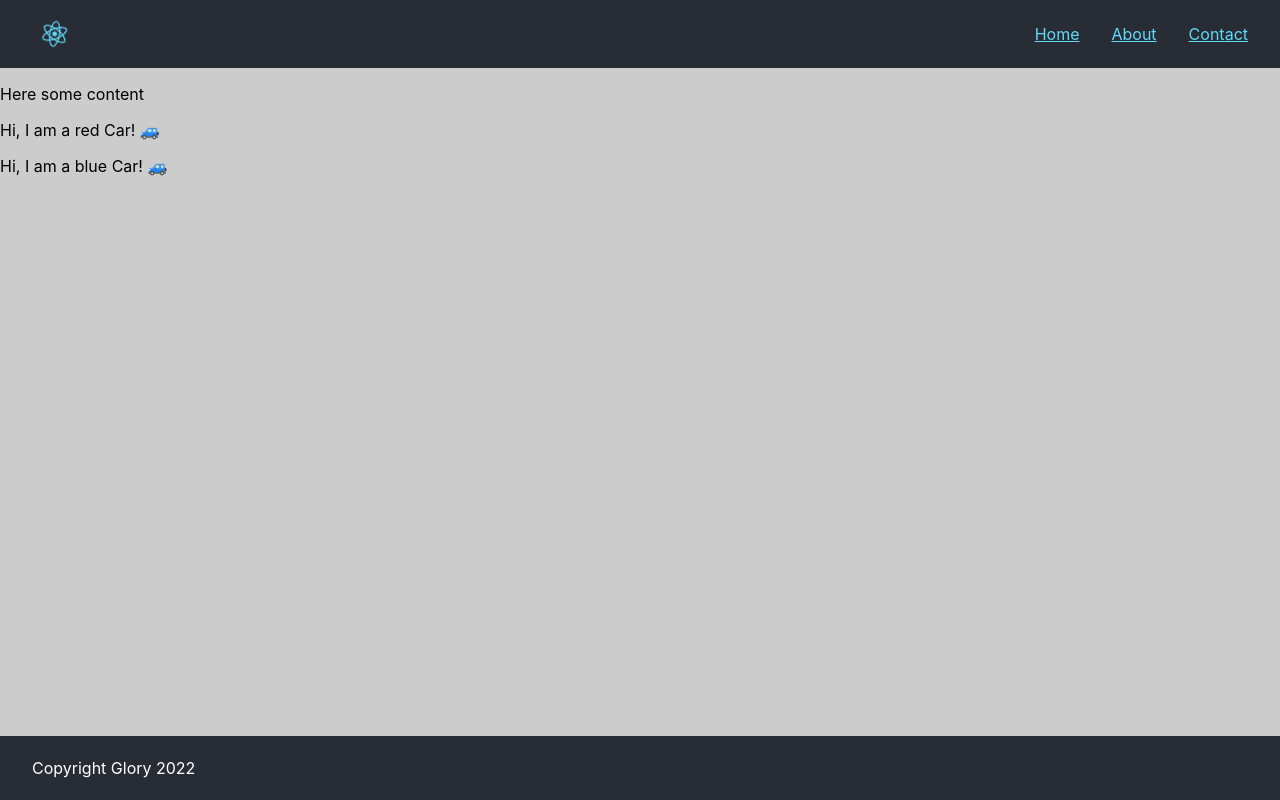
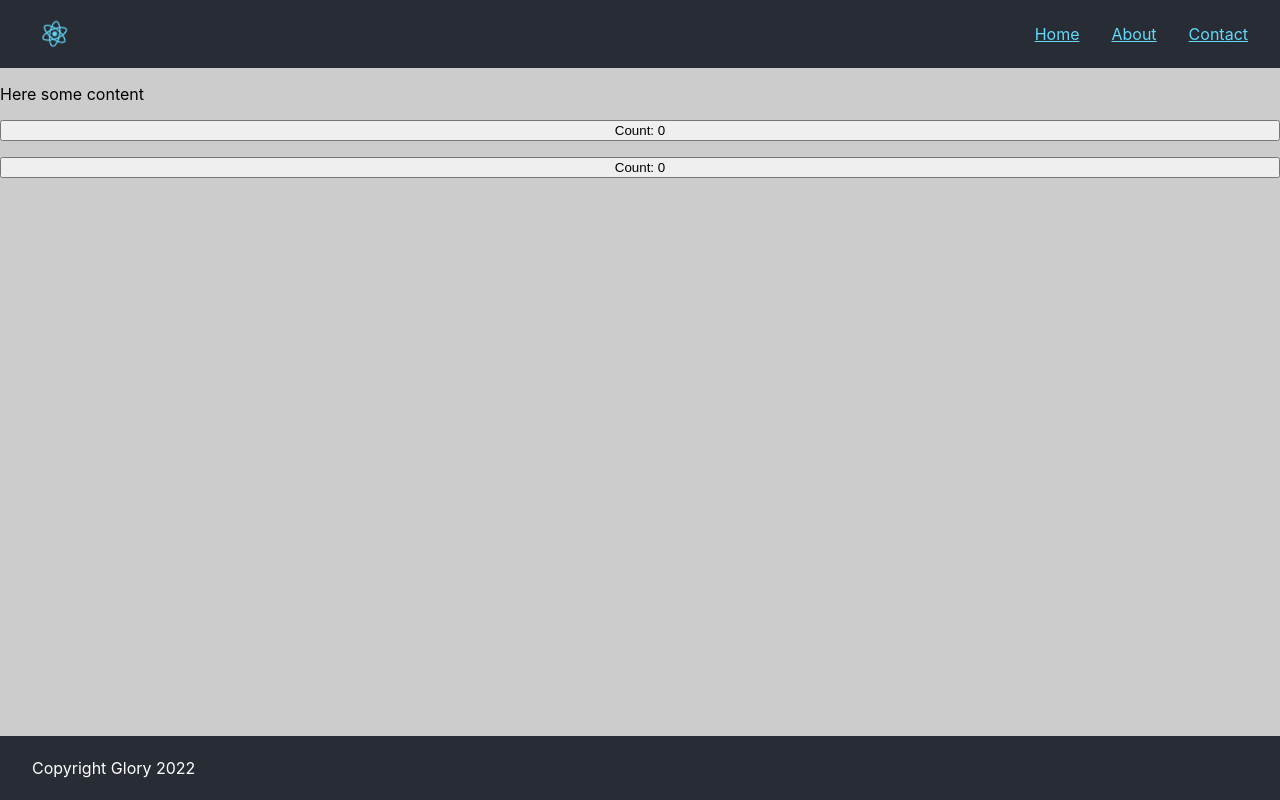
Before and after one commit to paulcpk/react-workshop, a React (Create React App) app in the folder react-component-example/: page / in a window 1280 px wide. Shown: the top 800 px of the page. Built offline with nearby package versions, Linux system fonts and the light colour scheme.

Commit message:
day-1: add posts.json

```diff
--- a/react-component-example/src/ClassBtn.js
+++ b/react-component-example/src/ClassBtn.js
@@ -1,24 +1,32 @@
-import React from 'react'
+import React from "react";
 
 export default class Btn extends React.Component {
   constructor(props) {
-    super(props)
+    super(props);
     this.state = {
       count: 0,
-    }
+    };
+  }
+
+  componentDidMount() {
+    console.log("componentDidMount");
   }
 
   componentDidUpdate() {
+    console.log("componentDidMount");
+
     // state updated
-    console.log('this.state.count', this.state.count);
+    console.log("this.state.count", this.state.count);
   }
 
   render() {
     return (
       <button
         onClick={() => this.setState({ count: this.state.count + 1 })}
-        style={{display: 'block', marginBottom: '1rem'}}
-      >Count: {this.state.count}</button>
-    )
+        style={{ display: "block", marginBottom: "1rem" }}
+      >
+        Count: {this.state.count}
+      </button>
+    );
   }
 }
--- a/react-component-example/src/Content.js
+++ b/react-component-example/src/Content.js
@@ -1,12 +1,16 @@
 import FuncCar from "./FunctionalCar";
 import ClassCar from "./ClassCar";
+import FuncBtn from "./FunctionalBtn";
+import ClassBtn from "./ClassBtn";
 
 function Content() {
   return (
     <>
       <p>Here some content</p>
-      <FuncCar color="red" />
-      <ClassCar color="blue" />
+      {/* <FuncCar color="red" maxSpeed={120} weight={1500} />
+      <ClassCar color="blue" /> */}
+      <FuncBtn />
+      <ClassBtn />
     </>
   );
 }
--- a/react-component-example/src/FunctionalBtn.js
+++ b/react-component-example/src/FunctionalBtn.js
@@ -1,20 +1,21 @@
-import { useEffect, useState } from 'react'
+import { useEffect, useState } from "react";
 
 function Btn() {
-  const [count, setCount] = useState(0)
+  const [count, setCount] = useState(0);
 
   useEffect(() => {
-    console.log('count', count);
-  }, [count])
+    console.log("Functional");
+    console.log("count", count);
+  }, [count]);
 
   return (
     <button
       onClick={() => setCount(count + 1)}
-      style={{ display: 'block', marginBottom: '1rem' }}
+      style={{ display: "block", marginBottom: "1rem" }}
     >
       Count: {count}
     </button>
-  )
+  );
 }
 
-export default Btn
+export default Btn;
--- a/react-component-example/src/FunctionalCar.js
+++ b/react-component-example/src/FunctionalCar.js
@@ -1,13 +1,14 @@
 import React, { useEffect } from "react";
 
-const Car = (props) => {
+const Car = ({ color }) => {
   // Similar to componentDidMount and componentDidUpdate:
   useEffect(() => {
     console.log("Function based car has mounted");
+    console.log("color", color);
   }, []);
 
   return (
-    <div style={{ marginBottom: "1rem" }}>Hi, I am a {props.color} Car! 🚙</div>
+    <div style={{ marginBottom: "1rem" }}>Hi, I am a {color} Car! 🚙</div>
   );
 };
 
```
Also changed, not shown: react-component-example/public/posts.json (added, +11 -0 lines).
